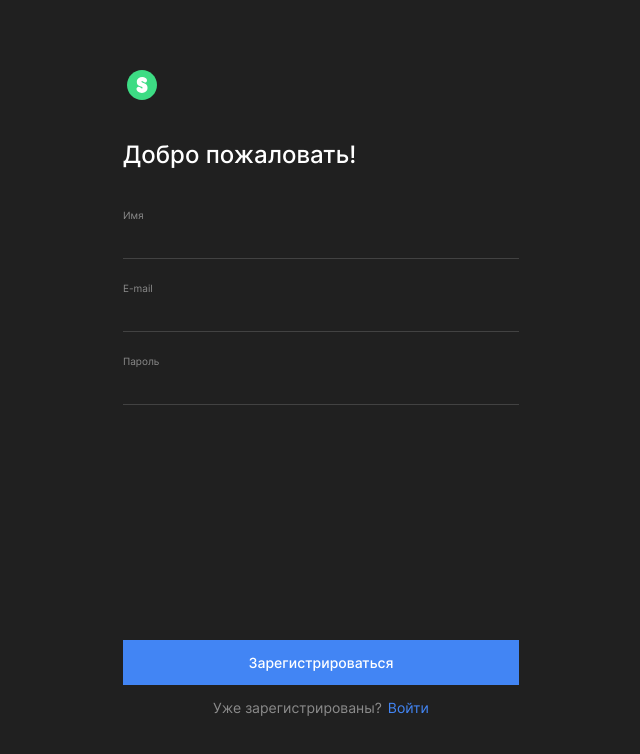
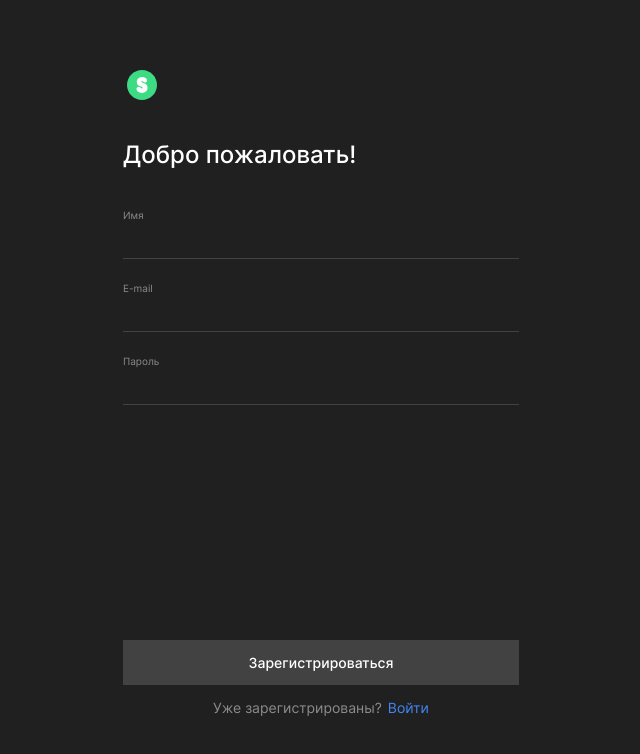
Before and after one commit to Nikolay-Shirokov/movies-explorer-frontend, a React (Create React App) app: page /signup in a window 1280 px wide. Shown: the top 754 px of the page, without its empty margins (319-959 px from the left). Built offline with nearby package versions, Linux system fonts and the light colour scheme; no server answers.

Commit message:
feat: Обработчики форм работы регистрациии, аутентификации

```diff
--- a/src/components/App/App.jsx
+++ b/src/components/App/App.jsx
@@ -43,11 +43,11 @@ function App() {
               <SavedMovies />
             </RequireAuth>
           } />
-          <Route path="/signin" element={<Login />} />
-          <Route path="/signup" element={<Register />} />
+          <Route path="/signin" element={<Login handleSubmit={handleSignin}/>} />
+          <Route path="/signup" element={<Register handleSubmit={handleSignup}/>} />
           <Route path="/profile" element={
             <RequireAuth redirectTo="/">
-              <Profile />
+              <Profile handleLogout={handleLogout}/>
             </RequireAuth>
           } />
           <Route path="*" element={<NotFound />} />
--- a/src/components/FormAuth/FormAuth.css
+++ b/src/components/FormAuth/FormAuth.css
@@ -47,6 +47,22 @@
   border: none;
 }
 
+.form-auth__submit-button_disabled {
+  background-color: var(--basic-gray);
+}
+
+.form-auth__submit-error {
+  font-size: 14px;
+  line-height: 17px;
+  color: var(--basic-error);
+  text-align: center;
+  opacity: 0;
+}
+
+.form-auth__submit-error_visible {
+  opacity: 1;
+}
+
 @media screen and (max-width: 450px) {
   .form-auth {
     padding-left: 30px;
--- a/src/components/FormAuth/FormAuth.jsx
+++ b/src/components/FormAuth/FormAuth.jsx
@@ -1,15 +1,47 @@
 import './FormAuth.css';
 import { Link } from "react-router-dom";
+import { useState } from 'react';
 
 function FormAuth(props) {
+
+  const { values, isValid } = props;
+
+  const defaultErrorText = 'Что-то пошло не так! Попробуйте ещё раз.';
+
+  const [status, setStatus] = useState({ ok: true, text: defaultErrorText });
+
+  function handleSubmit(event) {
+    event.preventDefault();
+    props.handleSubmit(values)
+      .then(res => {
+        setStatus({
+          ok: true,
+          text: props.succesText || 'Успешно!',
+        })
+      })
+      .catch(err => {
+        setStatus({
+          ok: false,
+          text: err.text || defaultErrorText,
+        })
+      })
+  }
+
   return (
     <main className="form-auth">
-      <Link className="form-auth__link-home active-element" to="/"/>
+      <Link className="form-auth__link-home active-element" to="/" />
       <h2 className="form-auth__title">{props.title}</h2>
-      <form className="form-auth__form">
+      <form className="form-auth__form" onSubmit={handleSubmit} noValidate>
         {props.children}
         <div className="form-auth__space"></div>
-        <button className="form-auth__submit-button active-element" type="submit">{props.submitTitle}</button>
+        <p className={`form-auth__submit-error ${status.ok?'':'form-auth__submit-error_visible'}`}>{status.text}</p>
+        <button
+          className={`form-auth__submit-button ${!isValid ? 'form-auth__submit-button_disabled' : 'active-element'}`}
+          type="submit"
+          disabled={!isValid}
+        >
+          {props.submitTitle}
+        </button>
         {props.aditionalText}
       </form>
     </main>
--- a/src/components/FormField/FormField.jsx
+++ b/src/components/FormField/FormField.jsx
@@ -10,6 +10,7 @@ function FormField(props) {
         className={`form-field__input ${!props.error ? '' : 'form-field__input_type_error'}`}
         type={props.type}
         name={props.name}
+        pattern={props.pattern}
         required />
       <span
         className={`form-field__input-error ${!props.error ? '' : 'form-field__input-error_visible'}`}
--- a/src/components/Register/Register.jsx
+++ b/src/components/Register/Register.jsx
@@ -11,6 +11,8 @@ function Register(props) {
     <FormAuth
       title="Добро пожаловать!"
       submitTitle="Зарегистрироваться"
+      isValid={isValid}
+      handleSubmit={props.handleSubmit}
       aditionalText={<AditionalText
         text="Уже зарегистрированы?"
         linkTo="/signin"
@@ -23,6 +25,7 @@ function Register(props) {
         name="name"
         value={values.name}
         error={errors.name}
+        pattern="[a-zA-Zа-яёА-ЯЁ\s\-]*"
         handleChange={handleChange}
       />
       <FormField
```
